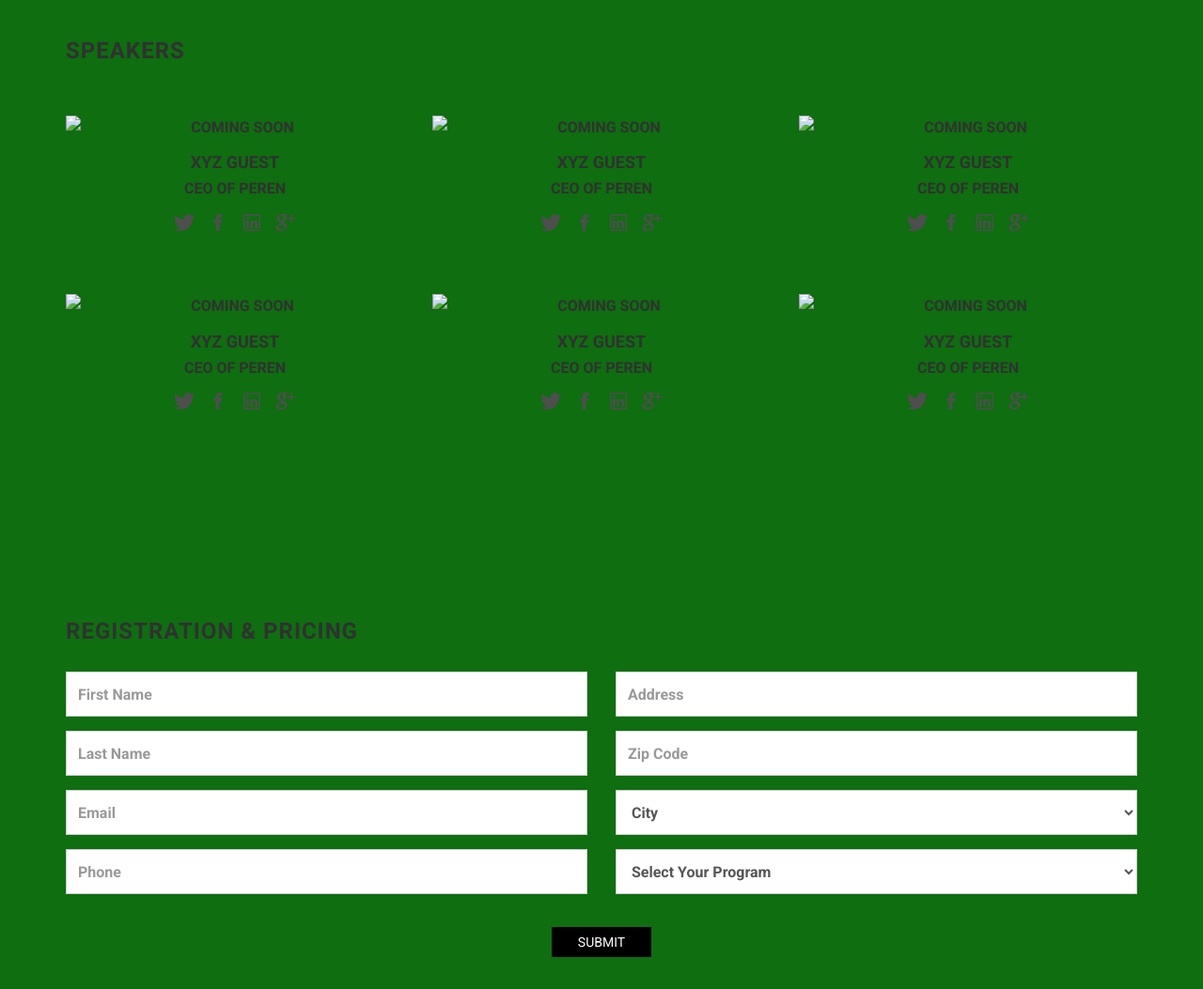
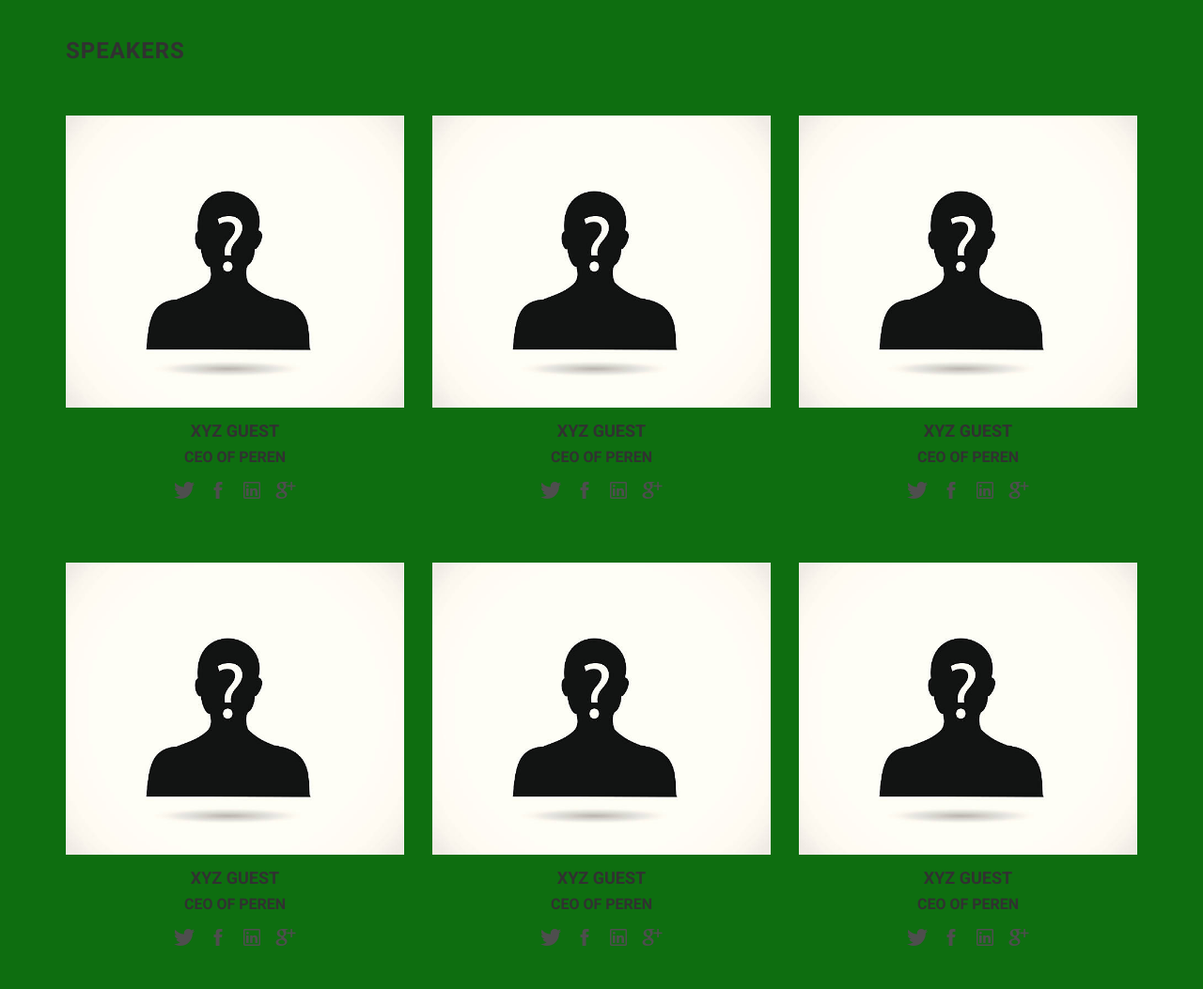
Before and after one commit to Foyezrabbi/vbd, a website: page index.html in a window 1280 px wide. Shown: the part 1780-2833 px from the top of the page at 94% size. Drawn offline with Linux system fonts and the light colour scheme; files whose address does not match are found by name.

Commit message:
Update index.html

```diff
--- a/index.html
+++ b/index.html
@@ -149,7 +149,7 @@
                     <div class="speaker">
 
                         <figure>
-                            <img alt="Coming Soon" class="img-responsive center-block" src="assets/images/speakers/speaker-1x.jpg">
+                            <img alt="Coming Soon" class="img-responsive center-block" src="assets/images/speakers/speaker-1.jpg">
                         </figure>
 
                         <h4>XYZ Guest</h4>
@@ -170,7 +170,7 @@
                     <div class="speaker">
 
                         <figure>
-                            <img alt="Coming Soon" class="img-responsive center-block" src="assets/images/speakers/speaker-2x.jpg">
+                            <img alt="Coming Soon" class="img-responsive center-block" src="assets/images/speakers/speaker-1.jpg">
                         </figure>
 
                         <h4>XYZ Guest</h4>
@@ -191,7 +191,7 @@
                     <div class="speaker">
 
                         <figure>
-                            <img alt="Coming Soon" class="img-responsive center-block" src="assets/images/speakers/speaker-3x.jpg">
+                            <img alt="Coming Soon" class="img-responsive center-block" src="assets/images/speakers/speaker-1.jpg">
                         </figure>
 
                         <h4>XYZ Guest</h4>
@@ -215,7 +215,7 @@
                     <div class="speaker">
 
                         <figure>
-                            <img alt="Coming Soon" class="img-responsive center-block" src="assets/images/speakers/speaker-4x.jpg">
+                            <img alt="Coming Soon" class="img-responsive center-block" src="assets/images/speakers/speaker-1.jpg">
                         </figure>
 
                         <h4>XYZ Guest</h4>
@@ -235,7 +235,7 @@
                     <div class="speaker">
 
                         <figure>
-                            <img alt="Coming Soon" class="img-responsive center-block" src="assets/images/speakers/speaker-5x.jpg">
+                            <img alt="Coming Soon" class="img-responsive center-block" src="assets/images/speakers/speaker-1.jpg">
                         </figure>
 
                         <h4>XYZ Guest</h4>
@@ -255,7 +255,7 @@
                 <div class="col-md-4">
                     <div class="speaker">
                         <figure>
-                            <img alt="Coming Soon" class="img-responsive center-block" src="assets/images/speakers/speaker-6x.jpg">
+                            <img alt="Coming Soon" class="img-responsive center-block" src="assets/images/speakers/speaker-1.jpg">
                         </figure>
                         <h4>XYZ Guest</h4>
                         <p>CEO of Peren</p>
```
